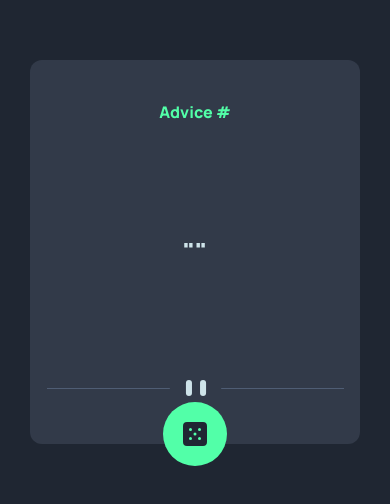
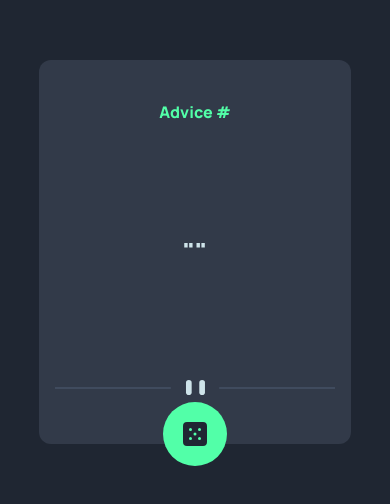
Before and after one commit to chiamaka28/advice, a website: page index.html in a window 390 px wide. Shown: the part 170-674 px from the top of the page. Drawn offline with Linux system fonts and the light colour scheme.

Commit message:
added a property to the config file

```diff
--- a/index.html
+++ b/index.html
@@ -21,7 +21,7 @@
 <body class="h-[100vh] w-[100%] ">
 <div class=" h-[100vh] w-[100%]  bg-Dark-Blue flex justify-center items-center flex-col">
 
-    <div class="quote-container w-[330px] lg:w-[27rem] h-96  bg-Dark-Grayish-Blue rounded-xl flex  items-center justify-between  flex-col relative">
+    <div class="quote-container w-[80%] md:w-[27rem] h-96  bg-Dark-Grayish-Blue rounded-xl flex  items-center justify-between  flex-col relative">
       <h3 class="text-neon-green mt-10">Advice <span class="quote-id">#<!-- Advice ID goes here --></span></h3>
       <p class="text-[25px] text-light-cyan text-center font-extrabold px-5 " id="quote">"<!-- Advice text goes here -->"</p>
       <div class="bg-mobile-pattern md:desktop-pattern h-6 w-[90%] bg-no-repeat mb-10  mx-[10px] bg-contain"></div>
--- a/tailwind.config.js
+++ b/tailwind.config.js
@@ -17,6 +17,9 @@ module.exports = {
     fontFamily: {
       sans: ['Manrope', 'sans-serif'],
     },
+    screens: {
+      'md': '470px',
+    },
   },
   },
   plugins: [],
```
Also changed, not shown: dist/output.css.
